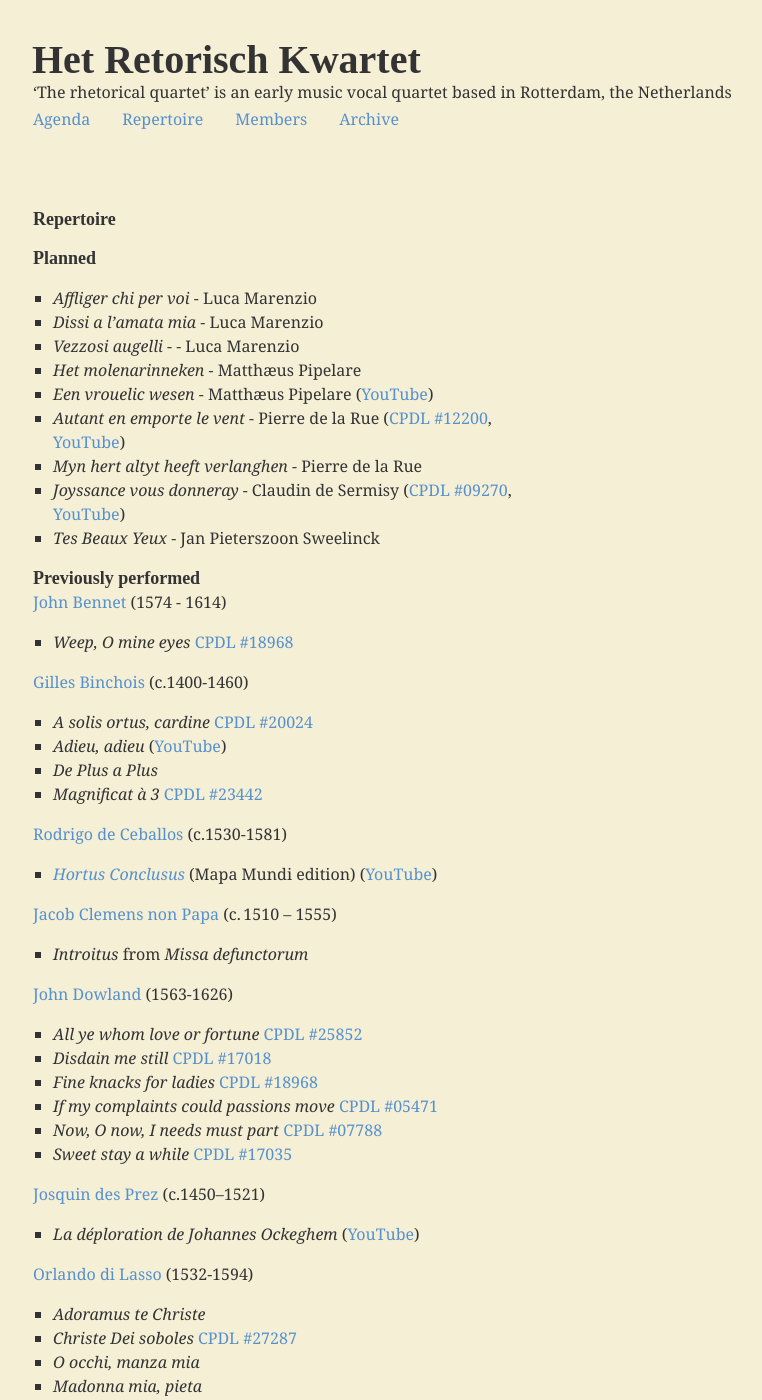
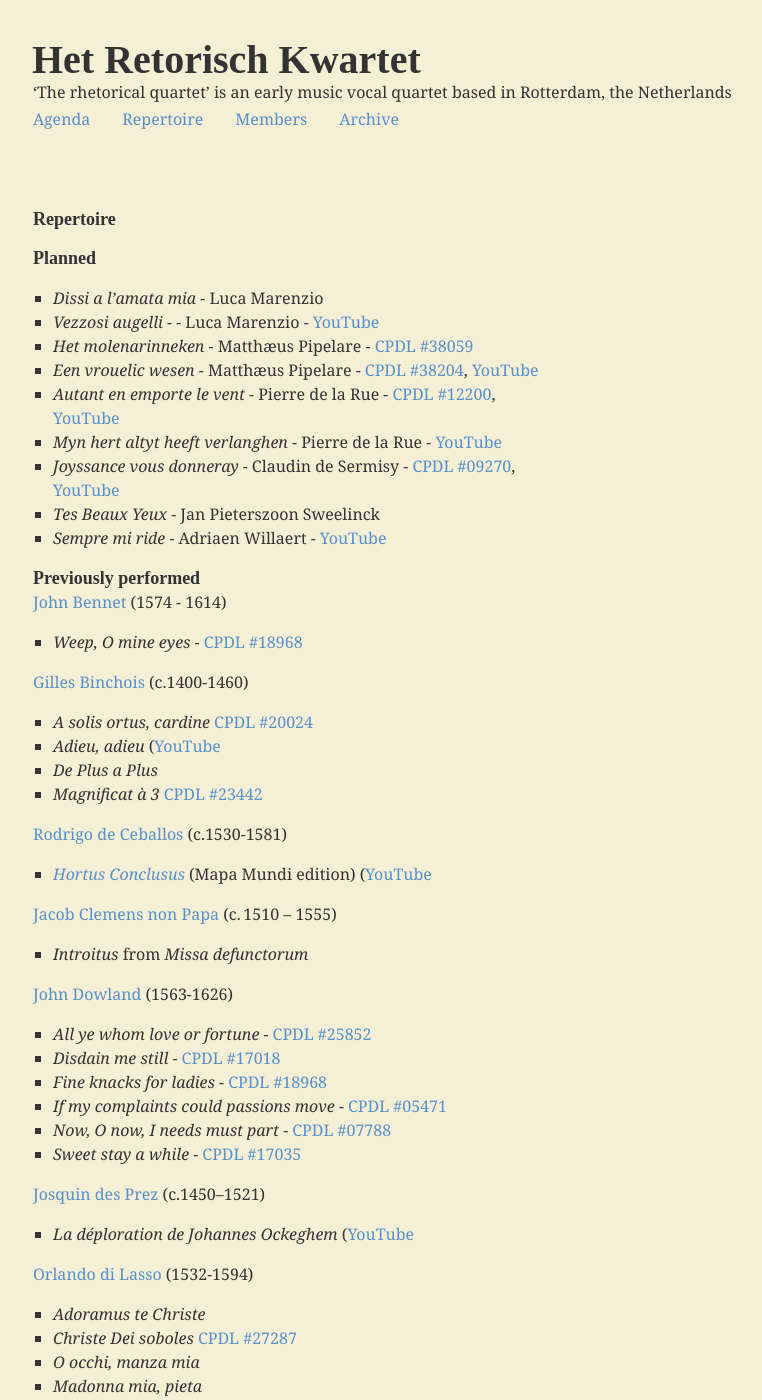
Before and after one commit to retorisch/retorisch.github.io, a Jekyll site: the page built from repertoire.md, in a window 1280 px wide and 1400 px high. Shown: the whole window, without its empty margins (15-777 px from the left). Built offline with Jekyll 4.4.1, drawn with Linux system fonts in a browser that asks for light colours; some web fonts are replaced; some of the changed lines change nothing that is shown.

Commit message:
Update repertoire

```diff
--- a/repertoire.md
+++ b/repertoire.md
@@ -6,32 +6,32 @@
 
 #### Planned
 
-* _Affliger chi per voi_ - Luca Marenzio
 * _Dissi a l’amata mia_ - Luca Marenzio
-* _Vezzosi augelli_ -  - Luca Marenzio
-* _Het molenarinneken_ - Matthæus Pipelare
-* _Een vrouelic wesen_ - Matthæus Pipelare  ([YouTube](https://www.youtube.com/watch?v=2orB7-yPwvg))
-* _Autant en emporte le vent_ - Pierre de la Rue ([CPDL #12200](http://www.cpdl.org/wiki/index.php/Autant_en_emporte_le_vent_(Pierre_de_La_Rue)), [YouTube](https://www.youtube.com/watch?v=xb7b4DiXxkI))
-* _Myn hert altyt heeft verlanghen_ - Pierre de la Rue
-* _Joyssance vous donneray_ - Claudin de Sermisy ([CPDL #09270](http://www.cpdl.org/wiki/index.php/Joyssance_vous_donneray_(Claudin_de_Sermisy)), [YouTube](https://www.youtube.com/watch?v=CyZTd1puy7k))
+* _Vezzosi augelli_ -  - Luca Marenzio - [YouTube](https://www.youtube.com/watch?v=B1uroW--atA)
+* _Het molenarinneken_ - Matthæus Pipelare - [CPDL #38059](http://www.cpdl.org/wiki/index.php/Het_Molenarinneken_%28Matthaeus_Pipelare%29)
+* _Een vrouelic wesen_ - Matthæus Pipelare - [CPDL #38204](http://www2.cpdl.org/wiki/index.php/Een_vrouelic_wesen_%28Matthaeus_Pipelare%29), [YouTube](https://www.youtube.com/watch?v=2orB7-yPwvg)
+* _Autant en emporte le vent_ - Pierre de la Rue - [CPDL #12200](http://www.cpdl.org/wiki/index.php/Autant_en_emporte_le_vent_%28Pierre_de_La_Rue%29), [YouTube](https://www.youtube.com/watch?v=xb7b4DiXxkI)
+* _Myn hert altyt heeft verlanghen_ - Pierre de la Rue - [YouTube](https://www.youtube.com/watch?v=BBnUMNzOxVA)
+* _Joyssance vous donneray_ - Claudin de Sermisy - [CPDL #09270](http://www.cpdl.org/wiki/index.php/Joyssance_vous_donneray_%28Claudin_de_Sermisy%29), [YouTube](https://www.youtube.com/watch?v=CyZTd1puy7k)
 * _Tes Beaux Yeux_ - Jan Pieterszoon Sweelinck
+* _Sempre mi ride_ - Adriaen Willaert - [YouTube](https://www.youtube.com/watch?v=guLn_Jt7Nwg)
 
 #### Previously performed
 
 [John Bennet](http://en.wikipedia.org/wiki/John_Bennet) (1574 - 1614)
 
-* _Weep, O mine eyes_ [CPDL #18968](http://www.cpdl.org/wiki/index.php/Weep,_O_Mine_Eyes_%28John_Bennet%29)
+* _Weep, O mine eyes_ - [CPDL #18968](http://www.cpdl.org/wiki/index.php/Weep,_O_Mine_Eyes_%28John_Bennet%29)
 
 [Gilles Binchois](http://en.wikipedia.org/wiki/Gilles_Binchois) (c.1400-1460)
 
 * _A solis ortus, cardine_  [CPDL #20024](http://www.cpdl.org/wiki/index.php/A_solis_ortus_cardine_a_4_%28Gilles_Binchois%29)
-* _Adieu, adieu_ ([YouTube](http://www.youtube.com/watch?v=qv83yN8wQwY))
+* _Adieu, adieu_ ([YouTube](http://www.youtube.com/watch?v=qv83yN8wQwY%29)
 * _De Plus a Plus_
 * _Magnificat à 3_  [CPDL #23442](http://www.cpdl.org/wiki/index.php/Magnificat_3ii_Toni_%28Gilles_Binchois%29)
 
 [Rodrigo de Ceballos](http://en.wikipedia.org/wiki/Rodrigo_de_Ceballos) (c.1530-1581)
 
-* _[Hortus Conclusus](/post/ceballos-hortus-conclusus)_ (Mapa Mundi edition) ([YouTube](http://www.youtube.com/watch?v=XoNlooK1tmg))
+* _[Hortus Conclusus](/post/ceballos-hortus-conclusus)_ (Mapa Mundi edition) ([YouTube](http://www.youtube.com/watch?v=XoNlooK1tmg%29)
 
 [Jacob Clemens non Papa](https://en.wikipedia.org/wiki/Jacob_Clemens_non_Papa) (c. 1510 – 1555)
 
@@ -39,16 +39,16 @@
 
 [John Dowland](http://en.wikipedia.org/wiki/John_Dowland) (1563-1626)
 
-* _All ye whom love or fortune_ [CPDL #25852](http://www.cpdl.org/wiki/index.php/All_ye,_whom_love_or_fortune_hath_betrayed_%28John_Dowland%29)
-* _Disdain me still_ [CPDL #17018](http://www.cpdl.org/wiki/index.php/Disdain_me_still_%28John_Dowland%29)
-* _Fine knacks for ladies_ [CPDL #18968](http://www.cpdl.org/wiki/index.php/Fine_knacks_for_ladies_%28John_Dowland%29)
-* _If my complaints could passions move_ [CPDL #05471](http://www.cpdl.org/wiki/index.php/If_my_complaints_could_passions_move_%28John_Dowland%29)
-* _Now, O now, I needs must part_ [CPDL #07788](http://www.cpdl.org/wiki/index.php/Now,_O_now,_I_needs_must_part_%28John_Dowland%29)
-* _Sweet stay a while_ [CPDL #17035](http://www.cpdl.org/wiki/index.php/Sweet_stay_a_while_%28John_Dowland%29)
+* _All ye whom love or fortune_ - [CPDL #25852](http://www.cpdl.org/wiki/index.php/All_ye,_whom_love_or_fortune_hath_betrayed_%28John_Dowland%29)
+* _Disdain me still_ - [CPDL #17018](http://www.cpdl.org/wiki/index.php/Disdain_me_still_%28John_Dowland%29)
+* _Fine knacks for ladies_ - [CPDL #18968](http://www.cpdl.org/wiki/index.php/Fine_knacks_for_ladies_%28John_Dowland%29)
+* _If my complaints could passions move_ - [CPDL #05471](http://www.cpdl.org/wiki/index.php/If_my_complaints_could_passions_move_%28John_Dowland%29)
+* _Now, O now, I needs must part_ - [CPDL #07788](http://www.cpdl.org/wiki/index.php/Now,_O_now,_I_needs_must_part_%28John_Dowland%29)
+* _Sweet stay a while_ - [CPDL #17035](http://www.cpdl.org/wiki/index.php/Sweet_stay_a_while_%28John_Dowland%29)
 
 [Josquin des Prez](http://en.wikipedia.org/wiki/Josquin_des_Prez) (c.1450–1521)
 
-* _La déploration de Johannes Ockeghem_ ([YouTube](http://www.youtube.com/watch?v=XrYCyopfo9Y))
+* _La déploration de Johannes Ockeghem_ ([YouTube](http://www.youtube.com/watch?v=XrYCyopfo9Y%29)
 
 [Orlando di Lasso](http://en.wikipedia.org/wiki/Orlando_di_Lasso) (1532-1594)
 
@@ -74,8 +74,8 @@
 
 [Guillaume de Machaut](http://en.wikipedia.org/wiki/Guillaume_de_Machaut) (c.1300 – 1377)
 
-* _Messe de Nostre Dame - Kyrie_  [CPDL #04631](http://www.cpdl.org/wiki/index.php/Messe_de_Nostre_Dame_%28Guillaume_de_Machaut%29) ([YouTube](http://www.youtube.com/watch?v=11A4wqv8_wo))
-* _Messe de Nostre Dame - Gloria_  - de Machaut [CPDL #12867](http://www.cpdl.org/wiki/index.php/Messe_de_Nostre_Dame_%28Guillaume_de_Machaut%29) ([YouTube](http://www.youtube.com/watch?v=7QuO50Kt1F8))
+* _Messe de Nostre Dame - Kyrie_  [CPDL #04631](http://www.cpdl.org/wiki/index.php/Messe_de_Nostre_Dame_%28Guillaume_de_Machaut%29) ([YouTube](http://www.youtube.com/watch?v=11A4wqv8_wo%29)
+* _Messe de Nostre Dame - Gloria_  - de Machaut [CPDL #12867](http://www.cpdl.org/wiki/index.php/Messe_de_Nostre_Dame_%28Guillaume_de_Machaut%29) ([YouTube](http://www.youtube.com/watch?v=7QuO50Kt1F8%29)
 
 [Luca Marenzio](https://en.wikipedia.org/wiki/Luca_Marenzio) (1556-1599)
 
@@ -84,7 +84,7 @@
 
 [Johann Valentin Meder](http://en.wikipedia.org/wiki/Johann_Valentin_Meder) (1649 – 1719)
 
-* _Oratorio Passion according to St Matthew_ ([Nr 1-8 YouTube](http://www.youtube.com/watch?v=3U9tAktyrzw))
+* _Oratorio Passion according to St Matthew_ ([Nr 1-8 YouTube](http://www.youtube.com/watch?v=3U9tAktyrzw%29)
 
 [Jean Mouton](https://en.wikipedia.org/wiki/Jean_Mouton) (c. 1459 – 1522)
 
@@ -96,17 +96,17 @@
 * _Aultre Venus_
 * _Deo Gratia_ (36 voices)
 * _Fors seullement contre_
-* _Intemerata Dei mater_ [CPDL](http://www.cpdl.org/wiki/index.php/Intemerata_Dei_mater_%28Johannes_Ockeghem%29) ([YouTube](http://www.youtube.com/watch?v=ruDHDQXNF-I))
-* _La despourveneue_ ([YouTube](http://www.youtube.com/watch?v=Ah-s1zANdBg))
-* _Ma bouche rit_ [CPDL](http://www.cpdl.org/wiki/index.php/Ma_bouche_rit_%28Johannes_Ockeghem%29) ([YouTube](http://www.youtube.com/watch?v=Eo1dM_KLwbc))
+* _Intemerata Dei mater_ - [CPDL](http://www.cpdl.org/wiki/index.php/Intemerata_Dei_mater_%28Johannes_Ockeghem%29) ([YouTube](http://www.youtube.com/watch?v=ruDHDQXNF-I%29)
+* _La despourveneue_ ([YouTube](http://www.youtube.com/watch?v=Ah-s1zANdBg%29)
+* _Ma bouche rit_ - [CPDL](http://www.cpdl.org/wiki/index.php/Ma_bouche_rit_%28Johannes_Ockeghem%29) ([YouTube](http://www.youtube.com/watch?v=Eo1dM_KLwbc%29)
 * _Ma maîtresse_
 * _Missa plus a plus_ (Kyrie & Gloria)
-* _Mort tu as navré de ton dart_ [CPDL](http://www.cpdl.org/wiki/index.php/Mort_tu_as_navrè_de_ton_dart_%28Johannes_Ockeghem%29)
+* _Mort tu as navré de ton dart_ - [CPDL](http://www.cpdl.org/wiki/index.php/Mort_tu_as_navrè_de_ton_dart_%28Johannes_Ockeghem%29)
 * _Salve Regina_ - Ockeghem
 
 [Albertus Parisiensis](http://en.wikipedia.org/wiki/Albertus_Parisiensis) (1146–1177)
 
-* _Congaudeant Catholici_ ([HRK edition](/post/parisiensis-congaudeant-catholici)) ([YouTube](http://www.youtube.com/watch?v=ej5qJVDmPQo))
+* _Congaudeant Catholici_ ([HRK edition](/post/parisiensis-congaudeant-catholici%29) ([YouTube](http://www.youtube.com/watch?v=ej5qJVDmPQo%29)
 
 [Cipriano de Rore](https://en.wikipedia.org/wiki/Cipriano_de_Rore) (c.1515-1565)
 
@@ -116,7 +116,7 @@
 
 [Arnold Schönberg](http://en.wikipedia.org/wiki/Arnold_Schoenberg) (1874 – 1951)
 
-* _Schein uns, du liebe Sonne_ ([YouTube](http://www.youtube.com/watch?v=u5DY9pvEGdg))
+* _Schein uns, du liebe Sonne_ ([YouTube](http://www.youtube.com/watch?v=u5DY9pvEGdg%29)
 * _Herzlieblich Lieb, Durch Scheiden_
 
 [Jan Pieterszoon Sweelinck](http://en.wikipedia.org/wiki/Jan_Pieterszoon_Sweelinck) (1562-1621)
```
